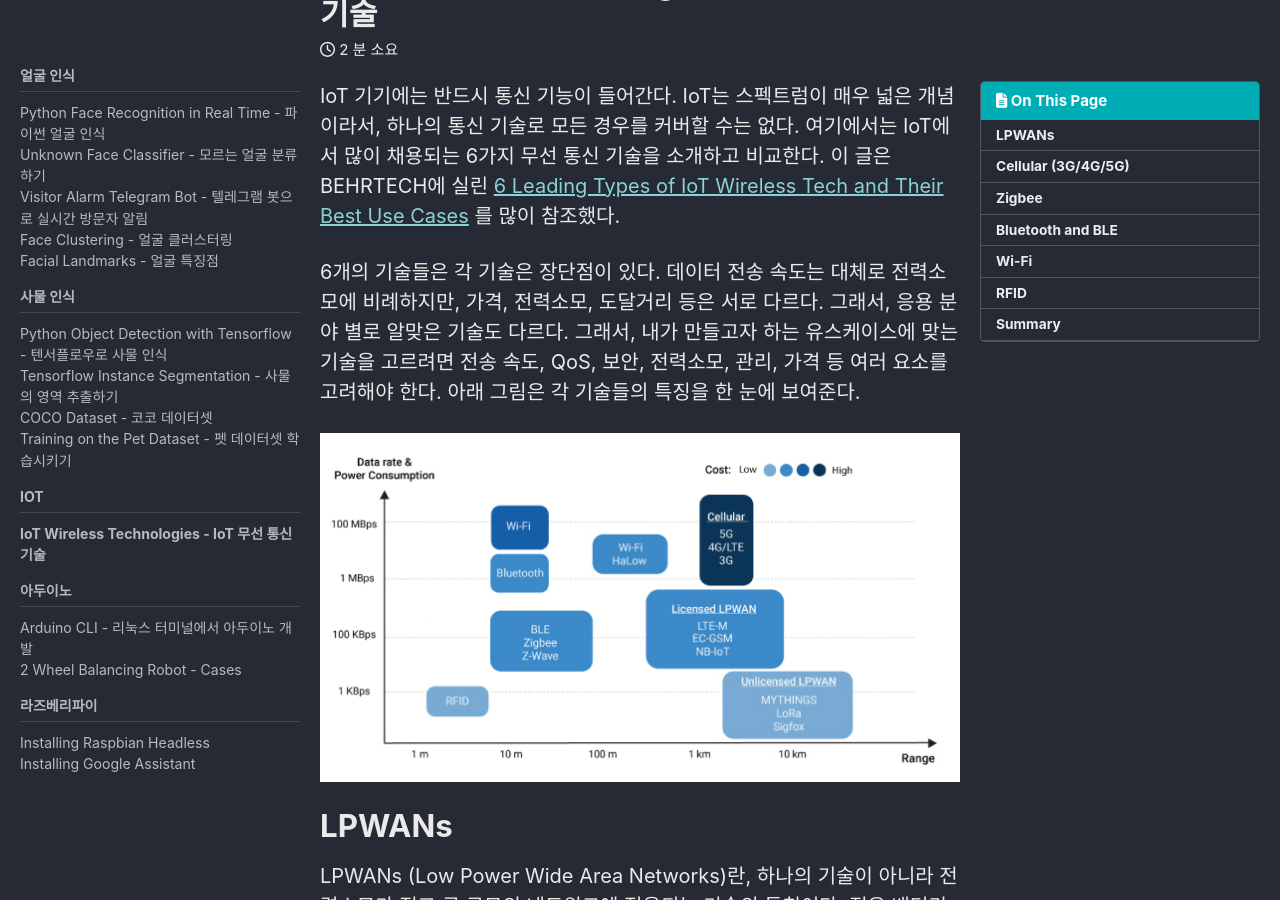
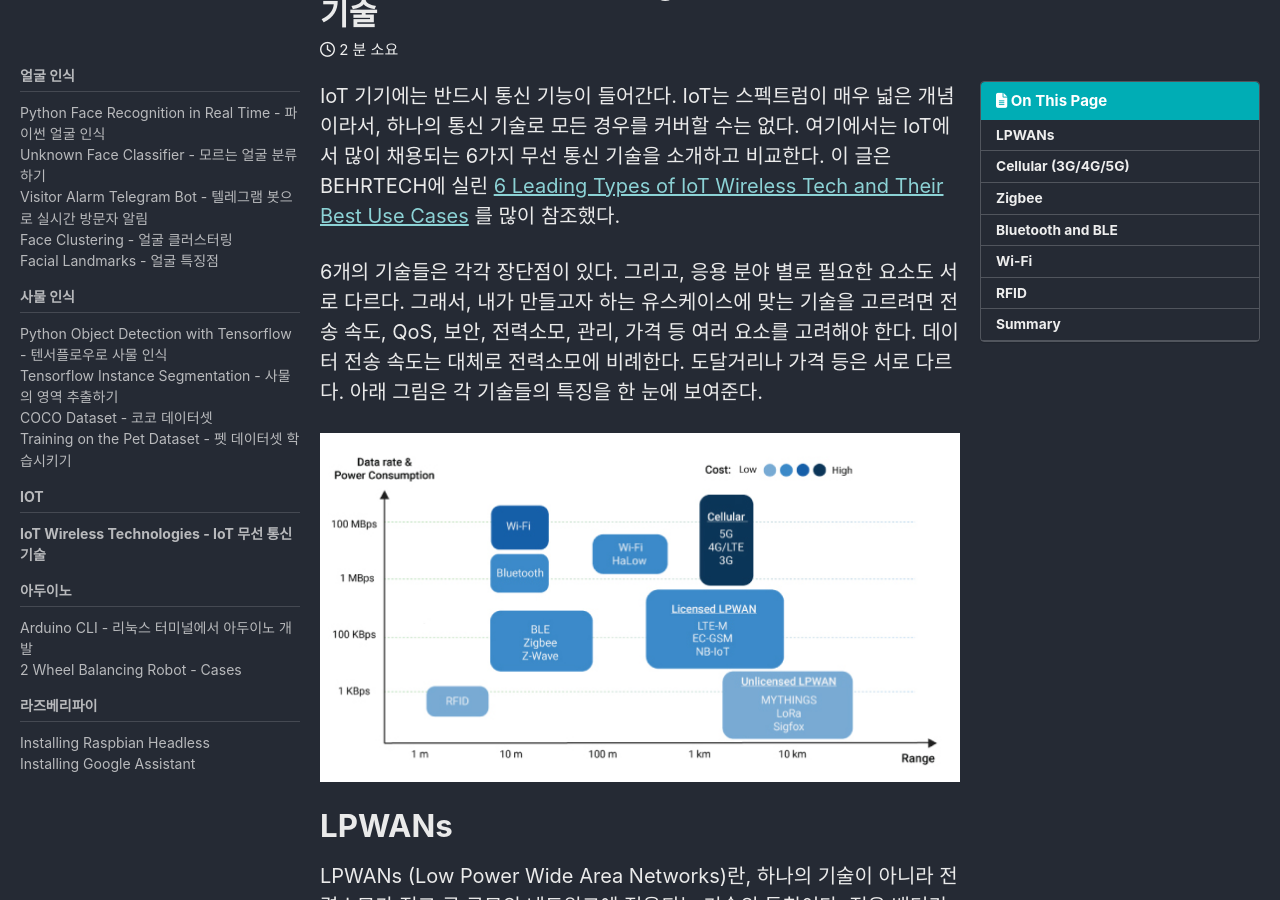
Before and after one commit to ukayzm/ukayzm.github.io, a Jekyll site: the page built from _posts/2021-01-03-6-iot-wireless-tech.md, in a window 1280 px wide and 900 px high, scrolled down 1055 px. Built offline with Jekyll 4.4.1, drawn with Linux system fonts in a browser that asks for light colours; cached includes are drawn as plain includes; nearby versions of some CDN libraries; some of the changed text lies outside the part shown.

Commit message:
6-iot-wireless-tech.md

```diff
--- a/_posts/2021-01-03-6-iot-wireless-tech.md
+++ b/_posts/2021-01-03-6-iot-wireless-tech.md
@@ -11,7 +11,7 @@ sidebar:
 
 IoT 기기에는 반드시 통신 기능이 들어간다. IoT는 스펙트럼이 매우 넓은 개념이라서, 하나의 통신 기술로 모든 경우를 커버할 수는 없다. 여기에서는 IoT에서 많이 채용되는 6가지 무선 통신 기술을 소개하고 비교한다. 이 글은 BEHRTECH에 실린 [6 Leading Types of IoT Wireless Tech and Their Best Use Cases](https://behrtech.com/blog/6-leading-types-of-iot-wireless-tech-and-their-best-use-cases/) 를 많이 참조했다.
 
-6개의 기술들은 각 기술은 장단점이 있다. 데이터 전송 속도는 대체로 전력소모에 비례하지만, 가격, 전력소모, 도달거리 등은 서로 다르다. 그래서, 응용 분야 별로 알맞은 기술도 다르다. 그래서, 내가 만들고자 하는 유스케이스에 맞는 기술을 고르려면 전송 속도, QoS, 보안, 전력소모, 관리, 가격 등 여러 요소를 고려해야 한다. 아래 그림은 각 기술들의 특징을 한 눈에 보여준다.
+6개의 기술들은 각각 장단점이 있다. 그리고, 응용 분야 별로 필요한 요소도 서로 다르다. 그래서, 내가 만들고자 하는 유스케이스에 맞는 기술을 고르려면 전송 속도, QoS, 보안, 전력소모, 관리, 가격 등 여러 요소를 고려해야 한다. 데이터 전송 속도는 대체로 전력소모에 비례한다. 도달거리나 가격 등은 서로 다르다. 아래 그림은 각 기술들의 특징을 한 눈에 보여준다.
 
 {:refdef: style="text-align: center;"}
 ![start](/assets/img/posts/iot-wireless-techs.jpg)
```
Also changed, not shown: other parts of _posts/2021-01-03-6-iot-wireless-tech.md (+1 -2 lines).
